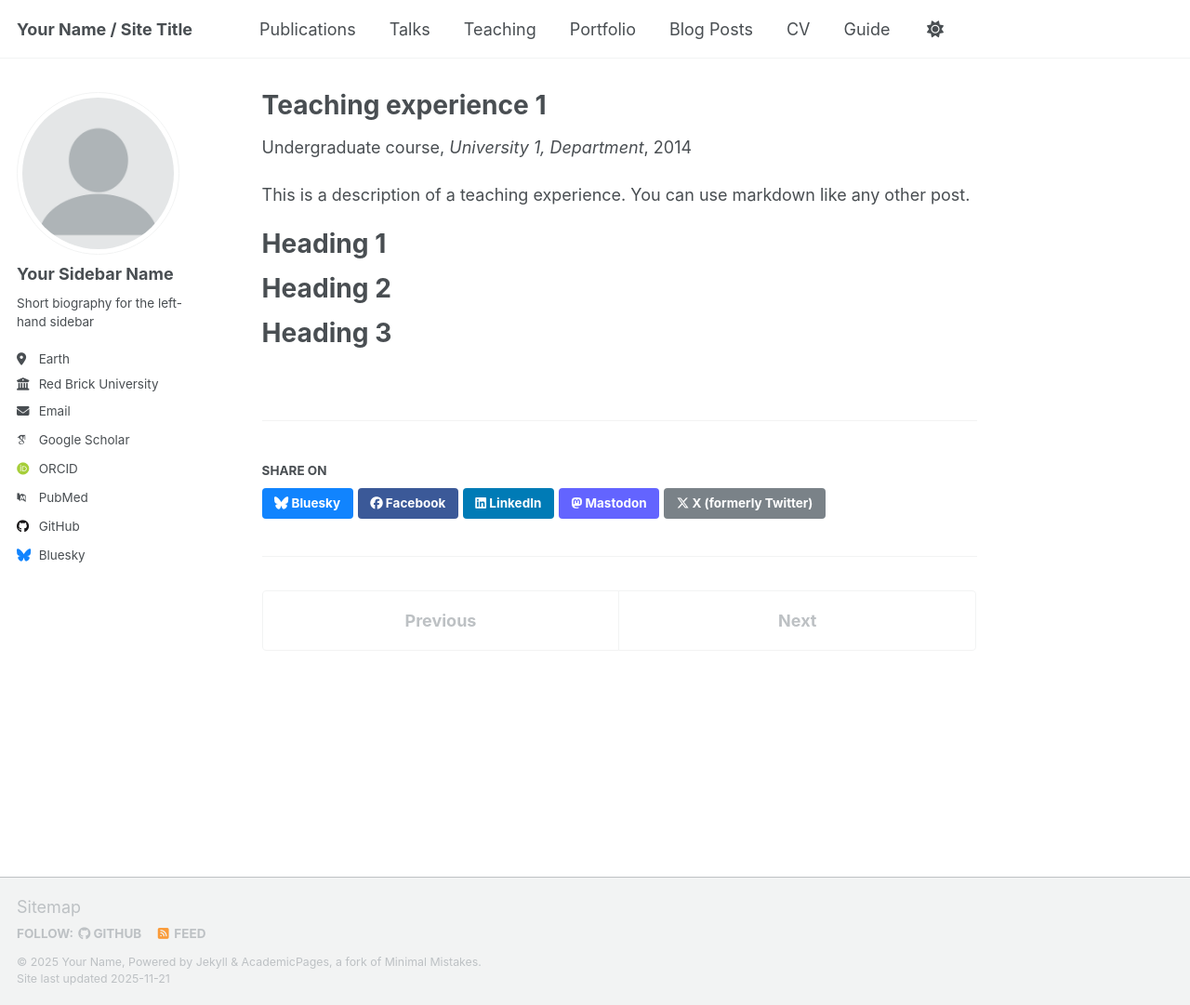
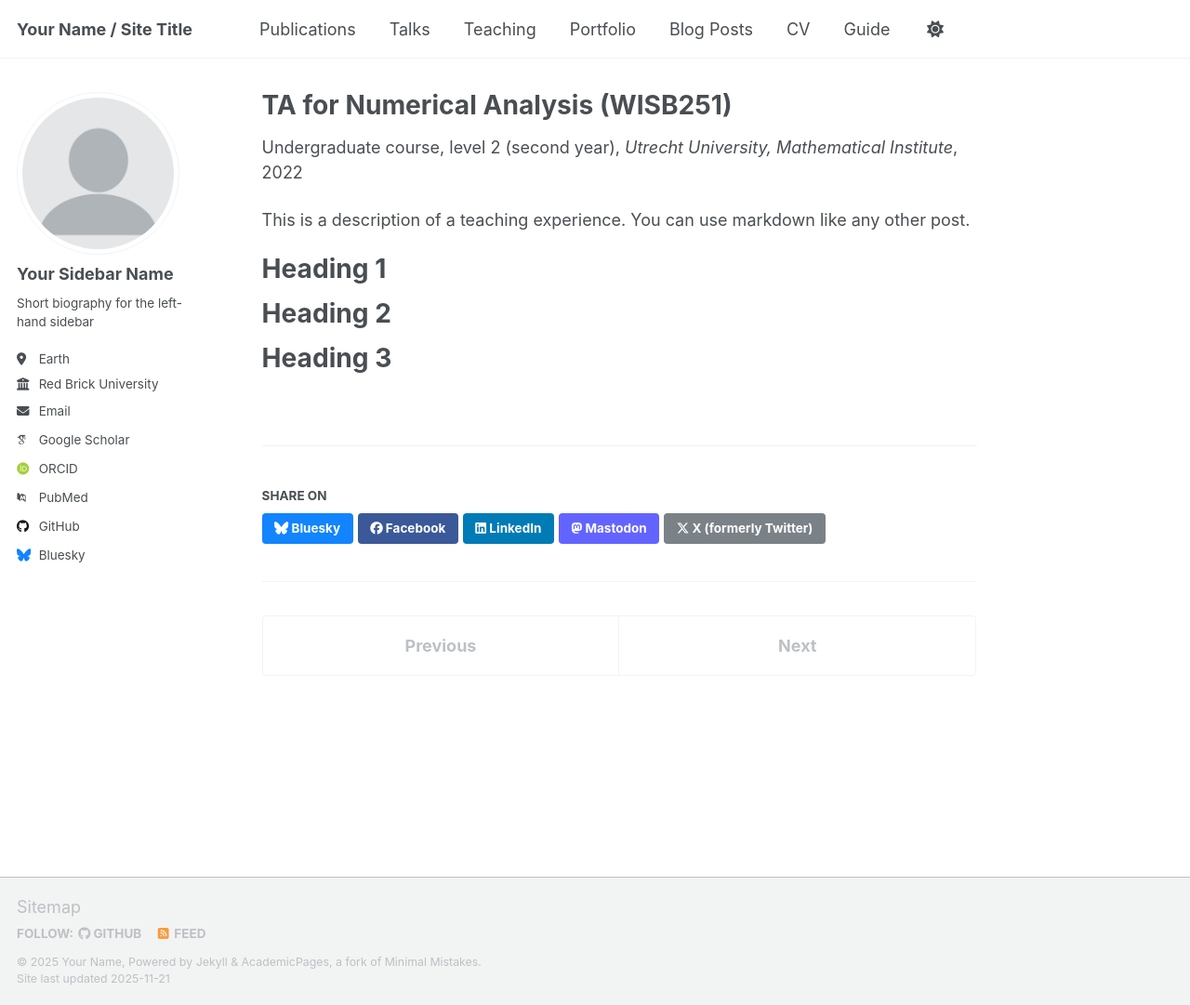
Before and after one commit to MartijnBrouwer/MartijnBrouwer.github.io, a Jekyll site: the page built from _teaching/2014-spring-teaching-1.md, in a window 1280 px wide and 1081 px high. Shown: the whole window at 93% size. Built offline with Jekyll 4.4.1, drawn with Linux system fonts in a browser that asks for light colours; some web fonts are replaced; a script that is not in the unit is left out.

Commit message:
Update teaching experience details for TA role

```diff
--- a/_teaching/2014-spring-teaching-1.md
+++ b/_teaching/2014-spring-teaching-1.md
@@ -1,11 +1,10 @@
 ---
-title: "Teaching experience 1"
+title: "TA for Numerical Analysis (WISB251)"
 collection: teaching
-type: "Undergraduate course"
-permalink: /teaching/2014-spring-teaching-1
-venue: "University 1, Department"
-date: 2014-01-01
-location: "City, Country"
+type: "Undergraduate course, level 2 (second year)"
+venue: "Utrecht University, Mathematical Institute"
+date: 02/2022 – 05/2022
+location: "Utrecht, The Netherlands"
 ---
 
 This is a description of a teaching experience. You can use markdown like any other post.
```
